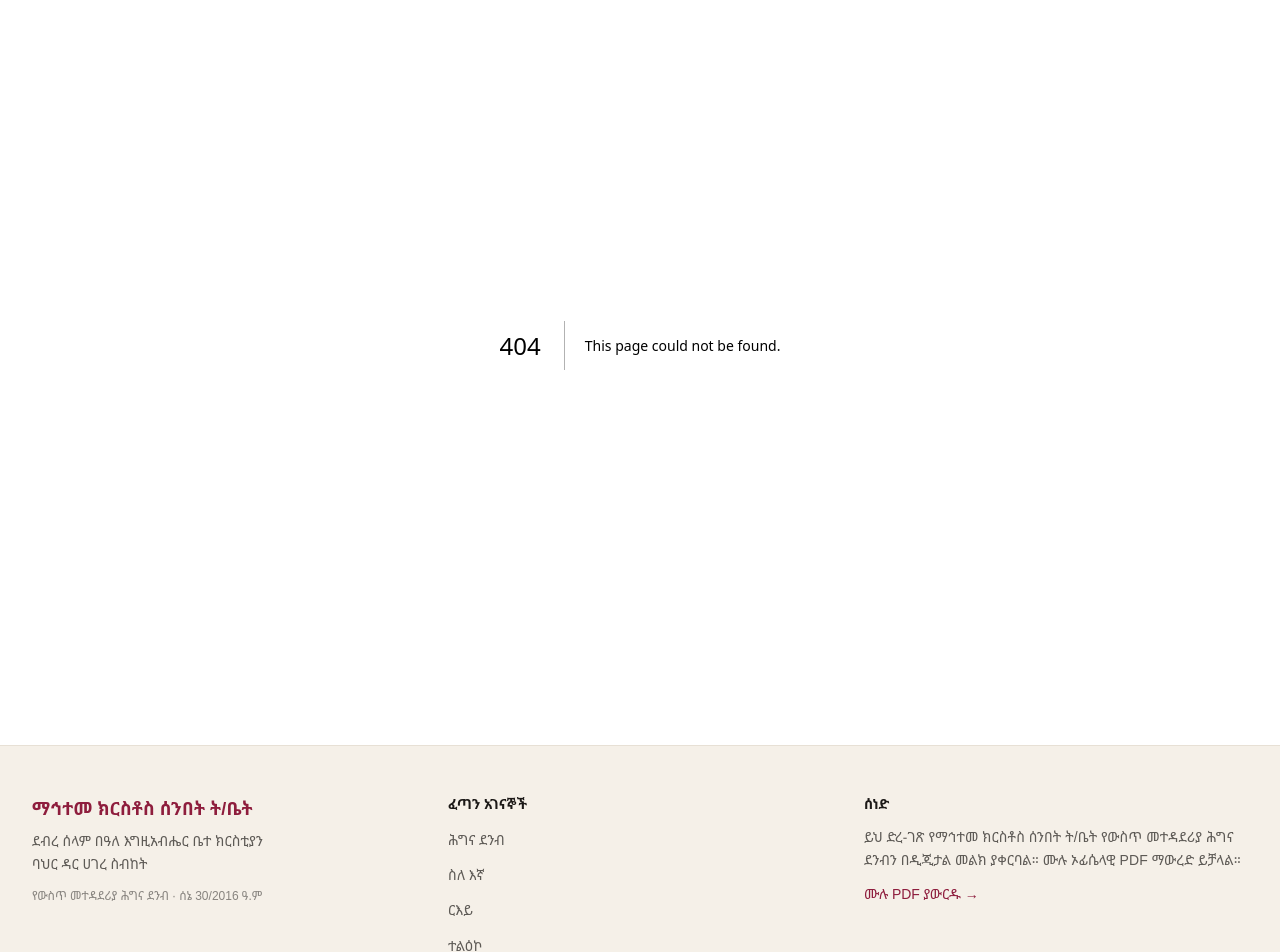
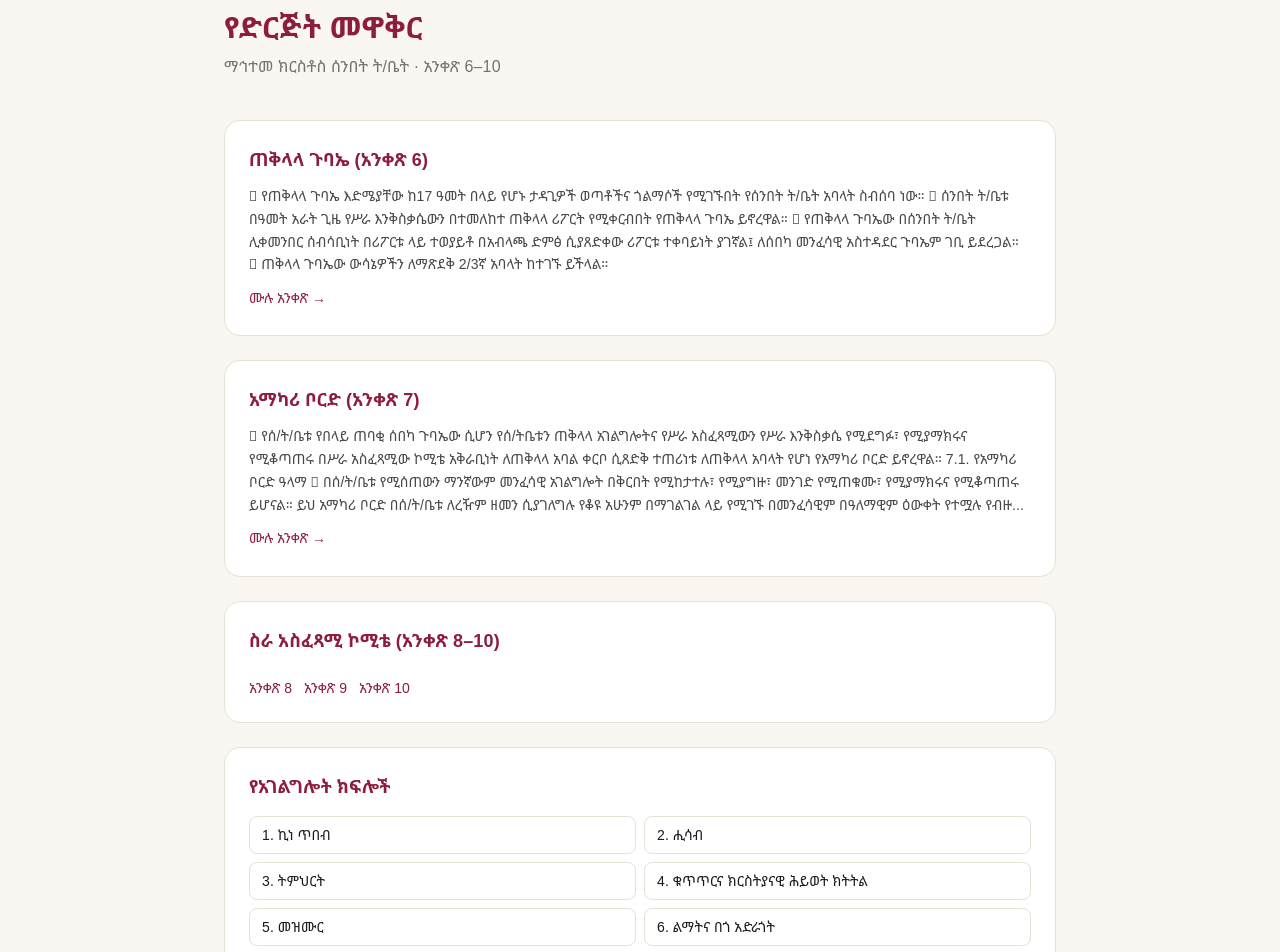
Before and after one commit to Menelik2/Church, a Next.js app: page /organization in a window 1280 px wide. Before the commit this address had no page. Shown: the part 120-1072 px from the top of the page. Built offline with nearby package versions, Linux system fonts and the light colour scheme.

Commit message:
Add organization structure page and article reader

```diff
--- /dev/null
+++ b/src/app/organization/page.tsx
@@ -0,0 +1,82 @@
+import Link from "next/link";
+import { ARTICLES, DEPARTMENTS, DOCUMENT_META } from "@/data/regulations";
+
+export const metadata = {
+  title: "መዋቅር",
+  description: "የማኅተመ ክርስቶስ ሰንበት ት/ቤት የድርጅት መዋቅር",
+};
+
+export default function OrganizationPage() {
+  const art10 = ARTICLES["10"];
+  const art6 = ARTICLES["6"];
+  const art7 = ARTICLES["7"];
+  const art8 = ARTICLES["8"];
+
+  return (
+    <div className="mx-auto max-w-4xl px-4 py-16 sm:px-6 lg:px-8">
+      <h1 className="text-3xl font-bold text-[var(--primary)] amharic">
+        የድርጅት መዋቅር
+      </h1>
+      <p className="mt-2 text-[var(--foreground)]/60 amharic">
+        {DOCUMENT_META.organization_am} · አንቀጽ 6–10
+      </p>
+
+      <div className="mt-10 space-y-6">
+        <section className="rounded-2xl border border-[var(--border)] bg-[var(--card)] p-6">
+          <h2 className="text-lg font-semibold text-[var(--primary)] amharic">
+            ጠቅላላ ጉባኤ (አንቀጽ 6)
+          </h2>
+          <p className="mt-3 text-sm amharic leading-relaxed text-[var(--foreground)]/80 line-clamp-4">
+            {art6?.content_am}
+          </p>
+          <Link href="/rules/6" className="mt-3 inline-block text-sm text-[var(--primary)] hover:underline">
+            ሙሉ አንቀጽ →
+          </Link>
+        </section>
+
+        <section className="rounded-2xl border border-[var(--border)] bg-[var(--card)] p-6">
+          <h2 className="text-lg font-semibold text-[var(--primary)] amharic">
+            አማካሪ ቦርድ (አንቀጽ 7)
+          </h2>
+          <p className="mt-3 text-sm amharic leading-relaxed text-[var(--foreground)]/80 line-clamp-4">
+            {art7?.content_am}
+          </p>
+          <Link href="/rules/7" className="mt-3 inline-block text-sm text-[var(--primary)] hover:underline">
+            ሙሉ አንቀጽ →
+          </Link>
+        </section>
+
+        <section className="rounded-2xl border border-[var(--border)] bg-[var(--card)] p-6">
+          <h2 className="text-lg font-semibold text-[var(--primary)] amharic">
+            ስራ አስፈጻሚ ኮሚቴ (አንቀጽ 8–10)
+          </h2>
+          <p className="mt-3 text-sm amharic leading-relaxed text-[var(--foreground)]/80 line-clamp-3">
+            {art8?.content_am}
+          </p>
+          <div className="mt-3 flex flex-wrap gap-3 text-sm">
+            <Link href="/rules/8" className="text-[var(--primary)] hover:underline">አንቀጽ 8</Link>
+            <Link href="/rules/9" className="text-[var(--primary)] hover:underline">አንቀጽ 9</Link>
+            <Link href="/rules/10" className="text-[var(--primary)] hover:underline">አንቀጽ 10</Link>
+          </div>
+        </section>
+
+        <section className="rounded-2xl border border-[var(--border)] bg-[var(--card)] p-6">
+          <h2 className="text-lg font-semibold text-[var(--primary)] amharic mb-4">
+            የአገልግሎት ክፍሎች
+          </h2>
+          <div className="grid gap-2 sm:grid-cols-2">
+            {DEPARTMENTS.map((d) => (
+              <Link
+                key={d.slug}
+                href={`/departments/${d.slug}`}
+                className="rounded-lg border border-[var(--border)] px-3 py-2 text-sm amharic hover:border-[var(--color-burgundy-300)] hover:text-[var(--primary)]"
+              >
+                {d.order}. {d.title_am}
+              </Link>
+            ))}
+          </div>
+        </section>
+      </div>
+    </div>
+  );
+}
--- /dev/null
+++ b/src/app/rules/[article]/page.tsx
@@ -0,0 +1,96 @@
+import Link from "next/link";
+import { notFound } from "next/navigation";
+import { ARTICLES, DOCUMENT_META } from "@/data/regulations";
+import { ChevronLeft, ChevronRight } from "lucide-react";
+
+type Props = { params: Promise<{ article: string }> };
+
+export async function generateStaticParams() {
+  return Object.keys(ARTICLES).map((n) => ({ article: n }));
+}
+
+export async function generateMetadata({ params }: Props) {
+  const { article } = await params;
+  const art = ARTICLES[article];
+  if (!art) return { title: "አንቀጽ" };
+  return {
+    title: `አንቀጽ ${art.number} · ${art.title_am}`,
+    description: art.content_am.slice(0, 160),
+  };
+}
+
+export default async function ArticlePage({ params }: Props) {
+  const { article } = await params;
+  const art = ARTICLES[article];
+  if (!art) notFound();
+
+  const nums = Object.keys(ARTICLES)
+    .map(Number)
+    .sort((a, b) => a - b);
+  const idx = nums.indexOf(art.number);
+  const prev = idx > 0 ? nums[idx - 1] : null;
+  const next = idx < nums.length - 1 ? nums[idx + 1] : null;
+
+  return (
+    <div className="mx-auto max-w-4xl px-4 py-10 sm:px-6 lg:px-8">
+      <nav className="mb-6 flex items-center gap-2 text-sm text-[var(--foreground)]/60">
+        <Link href="/rules" className="hover:text-[var(--primary)]">
+          ሕግና ደንብ
+        </Link>
+        <span>/</span>
+        <span className="text-[var(--foreground)]">አንቀጽ {art.number}</span>
+      </nav>
+
+      <article className="rounded-2xl border border-[var(--border)] bg-[var(--card)] p-6 sm:p-10 shadow-sm">
+        <header className="border-b border-[var(--border)] pb-6 mb-8">
+          <span className="inline-flex h-8 min-w-8 items-center justify-center rounded-full bg-[var(--primary)] px-2.5 text-sm font-bold text-white">
+            {art.number}
+          </span>
+          <h1 className="mt-3 text-2xl sm:text-3xl font-bold text-[var(--primary)] amharic leading-tight">
+            {art.title_am}
+          </h1>
+          {art.title_en && (
+            <p className="mt-1 text-sm text-[var(--foreground)]/50">
+              {art.title_en}
+            </p>
+          )}
+        </header>
+
+        <div className="prose-am amharic whitespace-pre-wrap text-[var(--foreground)] leading-relaxed">
+          {art.content_am}
+        </div>
+
+        <footer className="mt-10 pt-6 border-t border-[var(--border)]">
+          <p className="text-xs text-[var(--foreground)]/50">
+            {DOCUMENT_META.organization_am} · {DOCUMENT_META.revision_date_am}
+          </p>
+        </footer>
+      </article>
+
+      <nav className="mt-8 flex justify-between gap-4">
+        {prev ? (
+          <Link
+            href={`/rules/${prev}`}
+            className="inline-flex items-center gap-2 rounded-xl border border-[var(--border)] bg-[var(--card)] px-4 py-2.5 text-sm font-medium transition hover:border-[var(--color-burgundy-300)]"
+          >
+            <ChevronLeft className="h-4 w-4" />
+            አንቀጽ {prev}
+          </Link>
+        ) : (
+          <span />
+        )}
+        {next ? (
+          <Link
+            href={`/rules/${next}`}
+            className="inline-flex items-center gap-2 rounded-xl border border-[var(--border)] bg-[var(--card)] px-4 py-2.5 text-sm font-medium transition hover:border-[var(--color-burgundy-300)]"
+          >
+            አንቀጽ {next}
+            <ChevronRight className="h-4 w-4" />
+          </Link>
+        ) : (
+          <span />
+        )}
+      </nav>
+    </div>
+  );
+}
```
